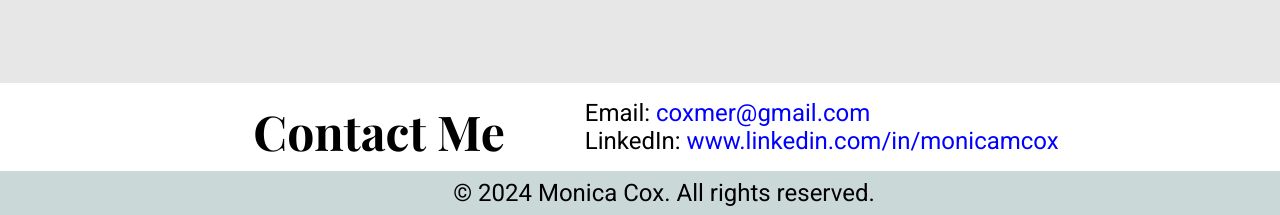
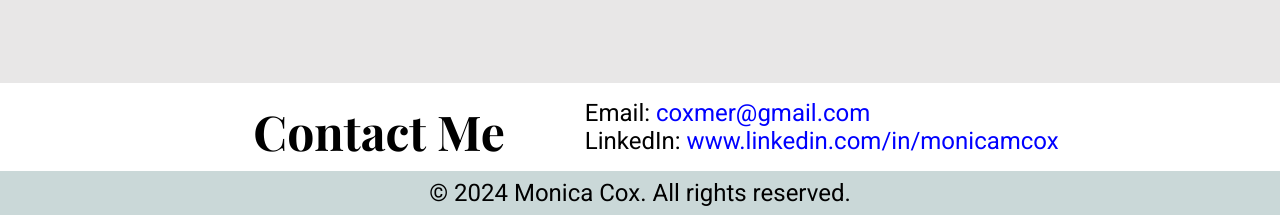
Before and after one commit to ViajeraDigital/viajeradigital, a plain HTML site: page index.html in a window 1280 px wide. Shown: the part 2482-2697 px from the top of the page. Drawn offline with nearby package versions, Linux system fonts and the light colour scheme; a web font is replaced by a local one.

Commit message:
Add files via upload

```diff
--- a/css/style.css
+++ b/css/style.css
@@ -1,3 +1,4 @@
+/* General Styles */
 body {
     font-family: 'Roboto', sans-serif;
     margin: 0;
@@ -30,7 +31,7 @@ a {
 a:hover {
     text-decoration: underline;
 }
-
+/* Hero Section */
  .flex-container{
     display:flex;
     justify-content: center;
@@ -139,21 +140,19 @@ img {
         margin:0;
     }
     #interests {
-        background-color: #e8e7e7;
         display:flex;
         justify-content:center;
-        width: 100%;
         padding: 0;
         margin: 0;
         }
 .intereses{
+    background-color: #e8e7e7;
     display:flex;
     flex-direction: column;
-        padding: 5rem;
-        justify-content:center;
-        align-self: center;
-        width: 100%;
-        box-sizing: border-box;
+    padding: 5rem;
+    justify-content:center;    align-self: center;
+    width: 100%;
+    box-sizing: border-box;
         }
 
 #contact{
@@ -178,8 +177,9 @@ img {
 footer {
         background-color:rgb(202, 216, 216);
         display:flex;
-        padding-left:3rem;
+        padding-left:0rem;
         justify-content: center;
+        width: 100%;
         }
 
 footer >p {
```
